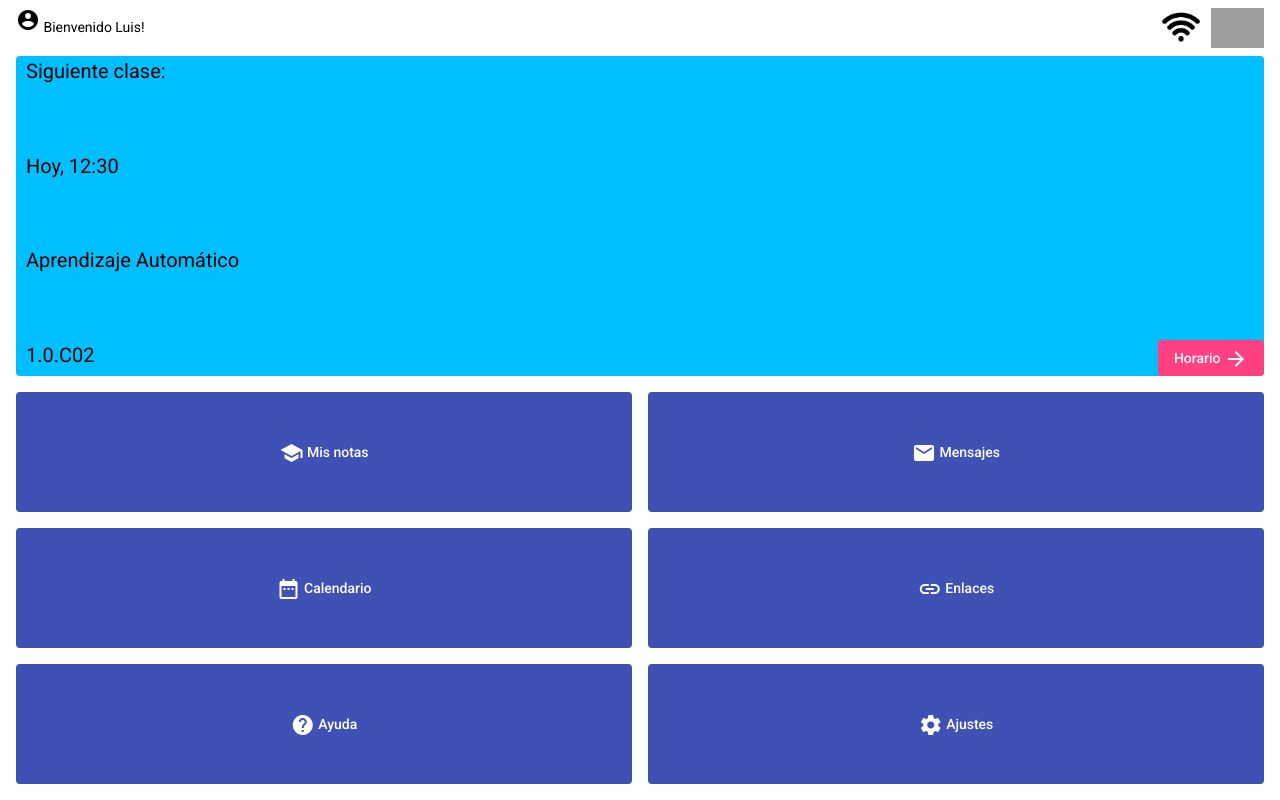
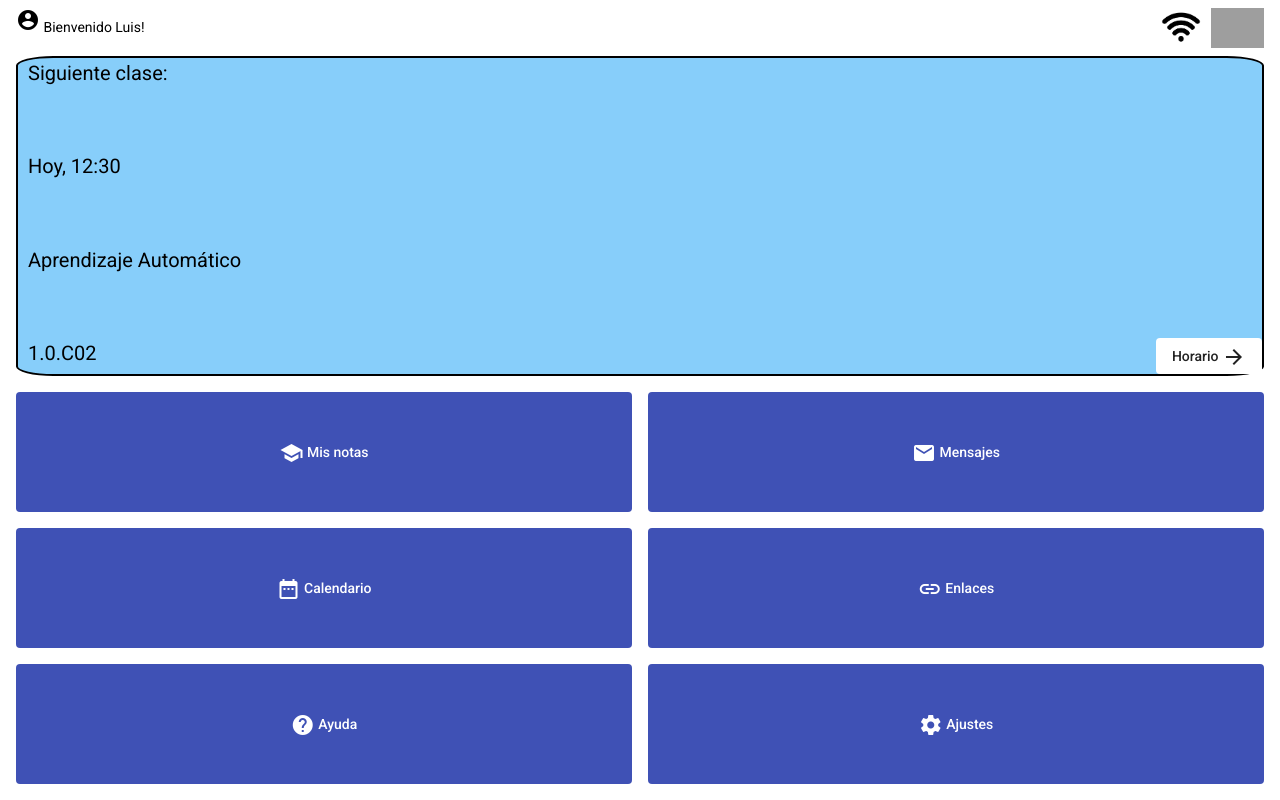
Before and after one commit to 100405882/appP2, an Angular app: page /principal in a window 1280 px wide. Built offline with nearby package versions, Linux system fonts and the light colour scheme; grey boxes are pictures that could not be loaded.

Commit message:
estilo completo basado en el sketch

```diff
--- a/src/app/horario/horario.component.scss
+++ b/src/app/horario/horario.component.scss
@@ -18,7 +18,7 @@
 
 .semana {
     border-radius: 4px;
-    background-color: lightblue;
+    background-color: #87CEFA;
 }
 
 .prev-semana {
@@ -42,7 +42,7 @@
 
 .dia {
     border-radius: 4px;
-    background-color: lightblue;
+    background-color: #87CEFA;
 }
 
 .titulo-dia {
--- a/src/app/principal/principal.component.html
+++ b/src/app/principal/principal.component.html
@@ -20,7 +20,7 @@
         <div class="preview-fila" fxLayout="row" fxLayoutAlign="space-between">
             <p>1.0.C02</p>
             <div class="horario">
-                <button mat-flat-button color="accent" (click)="this.router.navigate(['/horario']);">
+                <button mat-flat-button color="white" (click)="this.router.navigate(['/horario']);">
                     Horario
                     <mat-icon>arrow_forward</mat-icon>
                 </button>
--- a/src/app/principal/principal.component.scss
+++ b/src/app/principal/principal.component.scss
@@ -19,8 +19,10 @@
 
 .preview {
     border-radius: 4px;
-    background-color: deepskyblue;
+    background-color: #87CEFA;
     color: black;
+    border: black 2px solid;
+    border-radius: 3%;
 }
 
 .preview > p, .preview-fila > p {
@@ -29,6 +31,7 @@
     margin-bottom: 0px;
     font-size: 20px;
 }
+
 
 .menu-botones {
     margin: 2vh 0;
```
